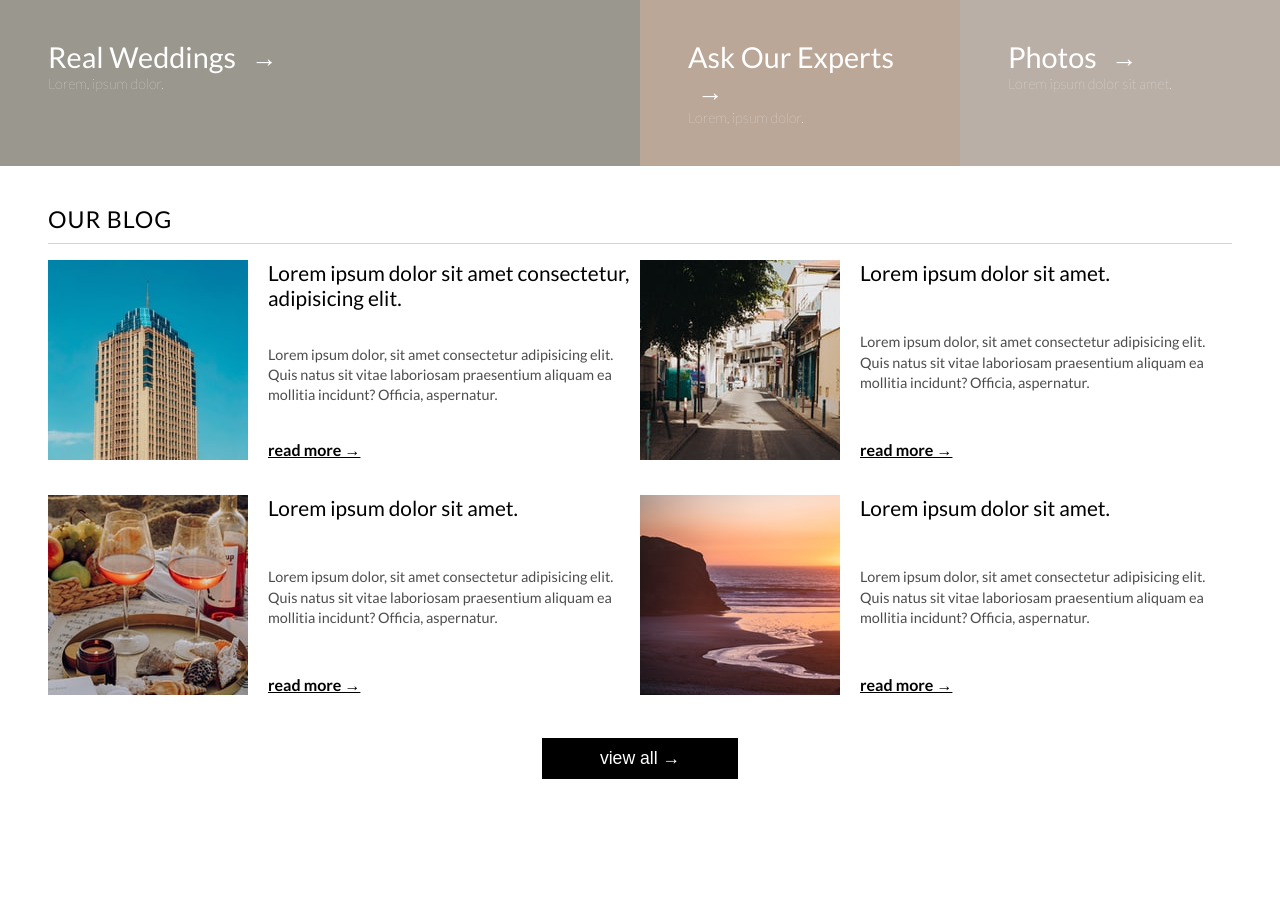
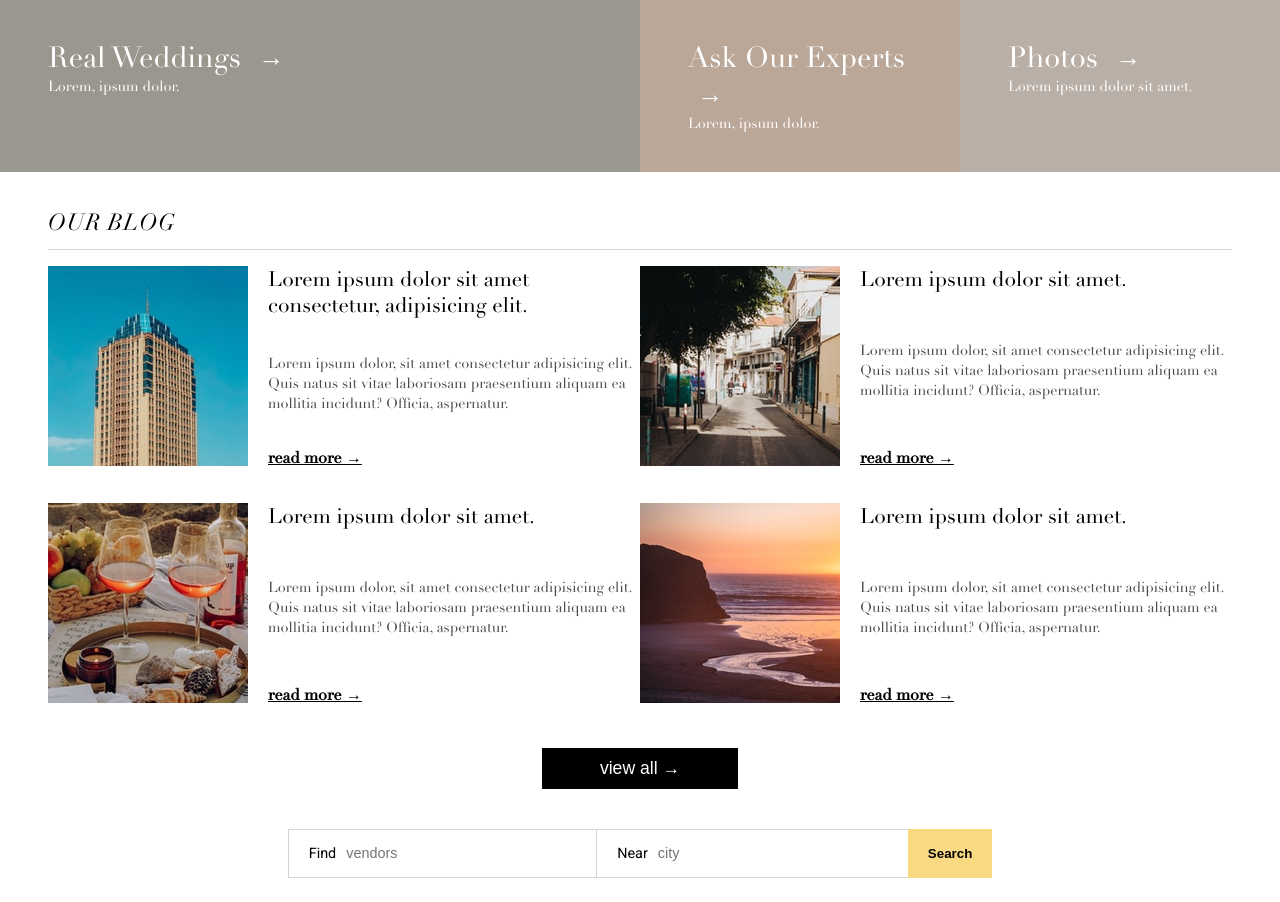
Before and after one commit to aman-maharshi/wo-projects, a React (Create React App) app in the folder site-1-react/: page / in a window 1280 px wide. Before the commit the page ends 800 px from the top, so only its background shows below. Built offline with nearby package versions, Linux system fonts and the light colour scheme.

Commit message:
search-section complete

```diff
--- a/site-1-react/package.json
+++ b/site-1-react/package.json
@@ -1,4 +1,5 @@
 {
+    "homepage": ".",
     "name": "site-1-react",
     "version": "0.1.0",
     "private": true,
--- a/site-1-react/src/App.js
+++ b/site-1-react/src/App.js
@@ -1,12 +1,14 @@
 import React from "react"
 import HomeCta from "./components/HomeCta"
 import Blog from "./components/Blog"
+import Search from "./components/Search"
 
 function App() {
     return (
         <>
             <HomeCta />
             <Blog />
+            <Search />
         </>
     )
 }
--- a/site-1-react/src/components/Blog.js
+++ b/site-1-react/src/components/Blog.js
@@ -57,7 +57,7 @@ function Blog() {
                 </div>
             </div>
             <div className="blog__cta">
-                <button className="btn">view all &rarr;</button>
+                <button className="btn btn-black">view all &rarr;</button>
             </div>
         </section>
     )
--- /dev/null
+++ b/site-1-react/src/components/Search.js
@@ -0,0 +1,21 @@
+import React from "react"
+
+function Search() {
+    return (
+        <section className="search-section">
+            <div className="search__field">
+                <span>Find</span>
+                <input type="text" placeholder="vendors" />
+            </div>
+            <div className="search__field">
+                <span>Near</span>
+                <input type="text" placeholder="city" />
+            </div>
+            <div className="search__btn">
+                <button className="btn btn-yellow">Search</button>
+            </div>
+        </section>
+    )
+}
+
+export default Search
--- a/site-1-react/src/styles/base.css
+++ b/site-1-react/src/styles/base.css
@@ -1,8 +1,18 @@
-@import url("https://fonts.googleapis.com/css2?family=Lato:wght@100;300;400;700&display=swap");
+@import url("https://fonts.googleapis.com/css2?family=Roboto:wght@100;300;400;500;700&display=swap");
+
+@font-face {
+    font-family: didot-italic;
+    src: url("../fonts/DidotLTStd-Italic.otf");
+}
+
+@font-face {
+    font-family: didot-regular;
+    src: url("../fonts/Didot\ Regular.ttf");
+}
 
 body {
     margin: 0;
-    font-family: "Lato", sans-serif;
+    font-family: didot-regular, sans-serif;
 }
 
 *,
@@ -12,16 +22,24 @@ body {
 }
 
 .btn {
+    border: none;
+    cursor: pointer;
+    transform: 0.3s ease;
+}
+.btn-black {
     background: black;
     color: white;
-    border: none;
     padding: 8px 56px;
     border: 2px solid black;
     font-size: 1.1rem;
-    cursor: pointer;
-    transform: 0.3s ease;
 }
-.btn:hover {
+.btn-black:hover {
     background: transparent;
     color: black;
 }
+.btn-yellow {
+    background-color: #f9d982;
+    padding: 17px 20px;
+    font-weight: 600;
+    color: black;
+}
--- a/site-1-react/src/styles/blog.css
+++ b/site-1-react/src/styles/blog.css
@@ -8,6 +8,7 @@
     border-bottom: 1px solid lightgray;
     letter-spacing: 1px;
     margin-bottom: 0;
+    font-family: didot-italic;
 }
 
 .blog__section {
--- a/site-1-react/src/styles/main.css
+++ b/site-1-react/src/styles/main.css
@@ -1,3 +1,4 @@
 @import "./base.css";
 @import "./home-cta-section.css";
 @import "./blog.css";
+@import "./search-section.css";
--- /dev/null
+++ b/site-1-react/src/styles/search-section.css
@@ -0,0 +1,46 @@
+.search-section {
+    padding: 1.5rem 3rem;
+    display: flex;
+    justify-content: center;
+    font-family: "Roboto", sans-serif;
+}
+.search__field {
+    border: 1px solid lightgray;
+    border-right: none;
+}
+
+.search__field span {
+    font-size: 0.9rem;
+    padding: 15px 20px;
+    padding-right: 10px;
+}
+.search__field input {
+    border: none;
+    outline: none;
+    padding: 15px 20px;
+    padding-left: 0;
+    color: gray;
+    font-size: 0.9rem;
+    font-weight: 100;
+    width: 250px;
+}
+
+@media (max-width: 768px) {
+    .search__field input {
+        width: 200px;
+    }
+}
+@media (max-width: 576px) {
+    .search-section {
+        padding: 1.5rem 1rem;
+    }
+    .search-section {
+        flex-direction: column;
+    }
+    .search__field {
+        border-right: 1px solid lightgray;
+    }
+    .search__btn .btn-yellow {
+        width: 100%;
+    }
+}
```
Also changed, not shown: site-1-react/src/fonts/Didot Regular.ttf (added), site-1-react/src/fonts/DidotLTStd-Italic.otf (added). Lines whose indentation alone changed are shown as unchanged.
